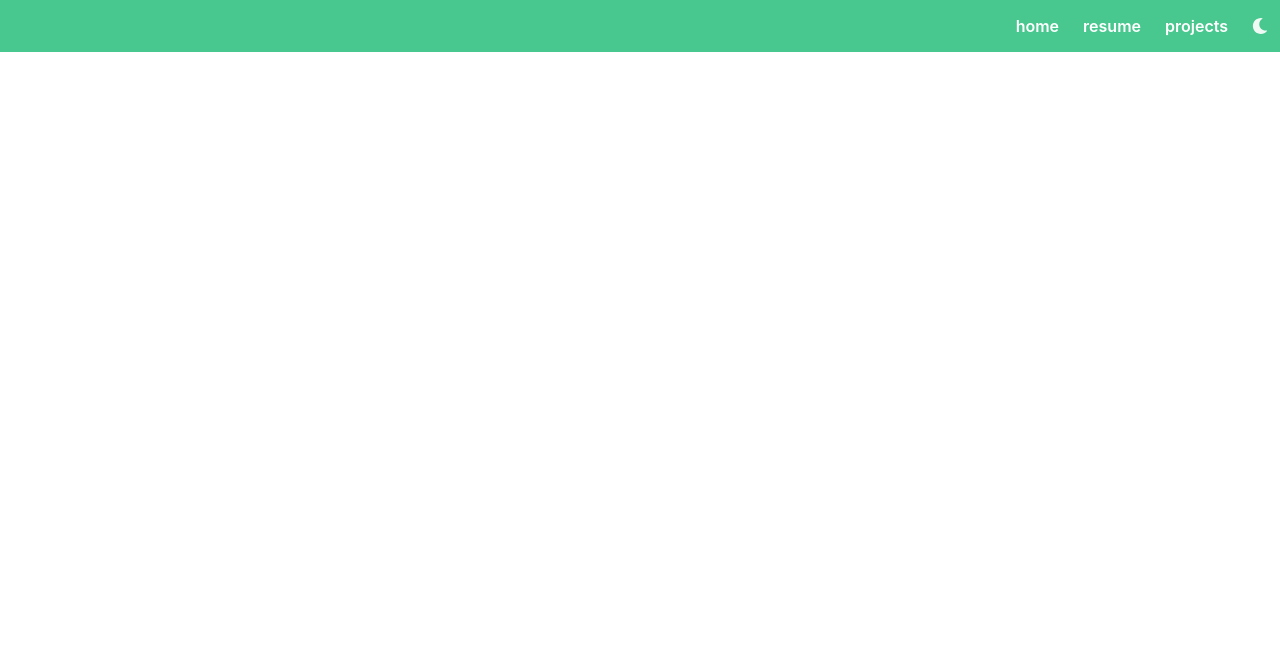
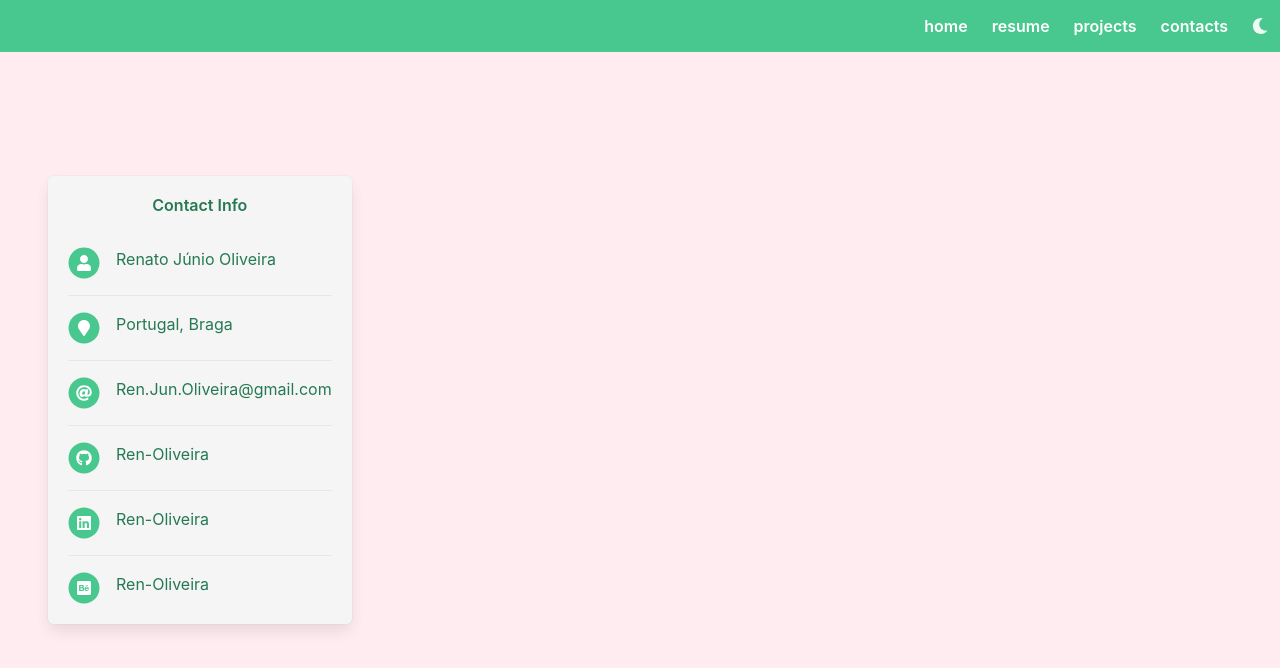
Before and after one commit to Ren-Oliveira/Resume, a React (Create React App) app: page /contacts in a window 1280 px wide. Shown: the top 668 px of the page. Built offline with nearby package versions, Linux system fonts and the light colour scheme.

Commit message:
added contacts page

```diff
--- a/src/App.js
+++ b/src/App.js
@@ -3,6 +3,7 @@ import Layout from './components/layout/Layout';
 import Home from './pages/Home';
 import Resume from './pages/Resume';
 import Projects from './pages/Projects';
+import Contacts from './pages/Contacts';
 import { ThemeProvider } from './store/ThemeContext';
 
 function App() {
@@ -22,6 +23,9 @@ function App() {
           <Route path="/projects">
             <Projects />
           </Route>
+          <Route path="/contacts">
+            <Contacts />
+          </Route>
         </Switch>
       </Layout>
     </ThemeProvider>
--- a/src/components/layout/MainNavigation.js
+++ b/src/components/layout/MainNavigation.js
@@ -73,6 +73,9 @@ const MainNavigation = () => {
           <NavLink to="/projects" className={tabClass}>
             projects
           </NavLink>
+          <NavLink to="/contacts" className={tabClass}>
+            contacts
+          </NavLink>
           <div className={tabClass}>
             {darkTheme && (
               <Icon
--- /dev/null
+++ b/src/pages/Contacts.js
@@ -0,0 +1,22 @@
+import { useTheme } from '../store/ThemeContext';
+
+import 'bulma/css/bulma.min.css';
+import ContactsCard from '../components/ui/resume/ContactsCard';
+
+const Contacts = props => {
+  const darkTheme = useTheme();
+  const classDark = 'has-background-black-ter';
+  const classLight = 'has-background-danger-light';
+
+  return (
+    <div className={darkTheme ? classDark : classLight}>
+      <div className="hero is-fullheight">
+        <div className="hero-body">
+          <ContactsCard />
+        </div>
+      </div>
+    </div>
+  );
+};
+
+export default Contacts;
--- a/src/pages/Resume.js
+++ b/src/pages/Resume.js
@@ -21,7 +21,7 @@ const Resume = () => {
             <CredentialsCard />
           </div>
           <div className="column is-one-third-desktop">
-            <ContactsCard />
+            {/* <ContactsCard /> */}
             <SkillCard />
           </div>
         </div>
```
